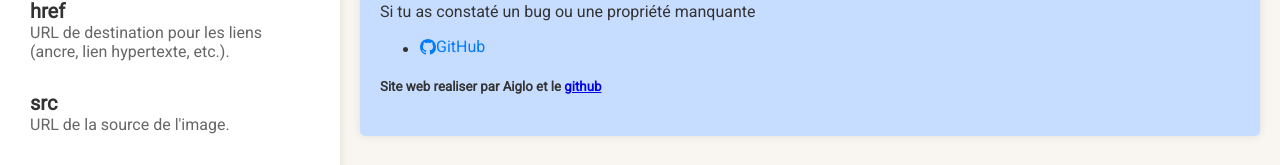
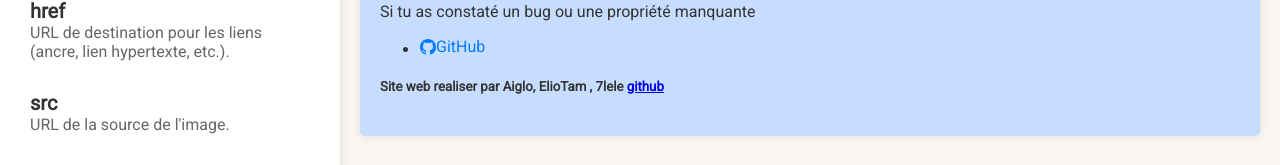
Before and after one commit to AigloOo/BalDev, a website: page pages/html/index.html in a window 1280 px wide. Shown: the part 403-568 px from the top of the page. Drawn offline with Linux system fonts and the light colour scheme.

Commit message:
Update index.html

```diff
--- a/pages/html/index.html
+++ b/pages/html/index.html
@@ -49,7 +49,7 @@
                             </svg>GitHub</a>
                     </li>
                 </ul>
-                <h5>Site web realiser par Aiglo et le <a href="https://github.com/AigloOo/BalDev">github</a></h5>
+                <h5>Site web realiser par Aiglo, ElioTam , 7lele <a href="https://github.com/AigloOo/BalDev">github</a></h5>
 
             </div>
 
```
